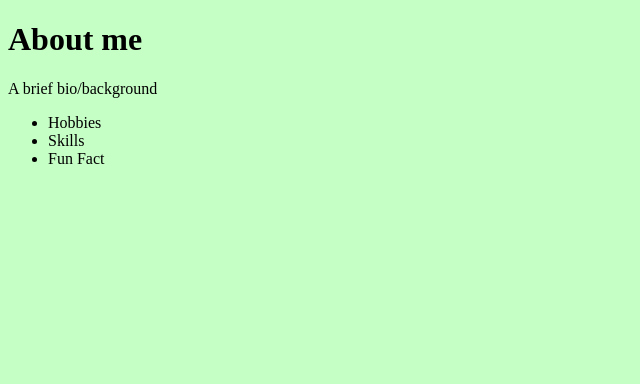
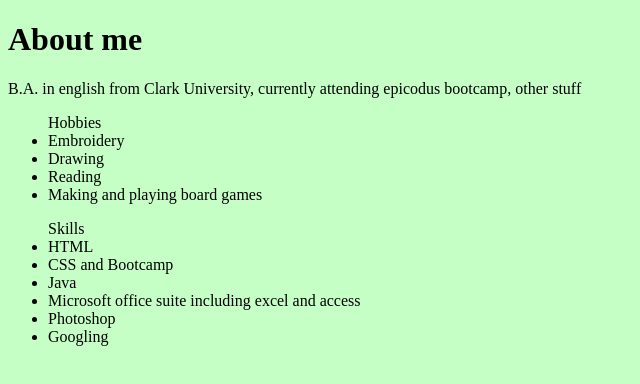
Before and after one commit to MxZoe/portfolio, a plain HTML site: page portfolio/about-me.html in a window 1280 px wide. Shown: the whole page, without its empty margins (0-640 px from the left). Drawn offline with Linux system fonts and the light colour scheme.

Commit message:
Add brief bio and lists of skills and hobbies

```diff
--- a/portfolio/about-me.html
+++ b/portfolio/about-me.html
@@ -6,11 +6,20 @@
 </head>
 <body>
   <h1>About me</h1>
-  <p>A brief bio/background</p>
-  <ul>
-    <li>Hobbies</li>
-    <li>Skills</li>
-    <li>Fun Fact</li>
+  <p>B.A. in english from Clark University, currently attending epicodus bootcamp, other stuff</p>
+  <ul> Hobbies
+    <li>Embroidery</li>
+    <li>Drawing</li>
+    <li>Reading</li>
+    <li>Making and playing board games</li>
+  </ul>
+  <ul>Skills
+    <li>HTML</li>
+    <li>CSS and Bootcamp</li>
+    <li>Java</li>
+    <li>Microsoft office suite including excel and access</li>
+    <li>Photoshop</li>
+    <li>Googling</li>
   </ul>
 </body>
 </html>
```
